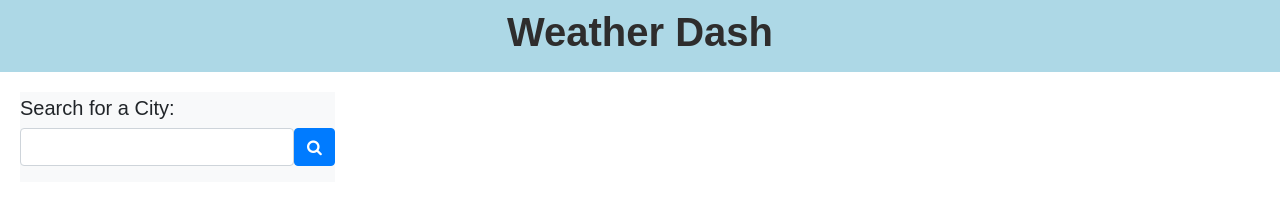
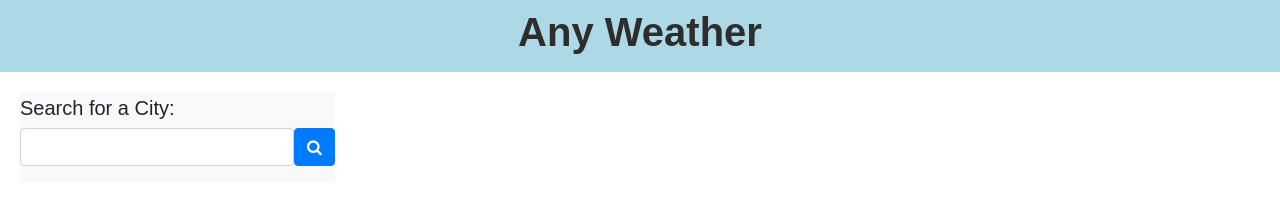
Before and after one commit to sdemercurio/weather-dashboard-app, a plain HTML site: page index.html in a window 1280 px wide. Drawn offline with nearby package versions, Linux system fonts and the light colour scheme; a web font is replaced by a local one.

Commit message:
name change

```diff
--- a/index.html
+++ b/index.html
@@ -9,12 +9,12 @@
     <link rel="stylesheet" href="https://use.typekit.net/wnn8xsn.css">
     <link rel="stylesheet" href="assets/css/style.css">
 
-    <title>Weather Dash</title>
+    <title>Any Weather</title>
 </head>
 <body>
     <!--=========================================== HEADER ====================================================-->
     <header class="container-fluid text-center p-2">
-        <h1>Weather Dash</h1>
+        <h1>Any Weather</h1>
     </header>
  <!--=========================================== SEARCH WINDOW ====================================================-->
     <div class="container-fluid">
```
Also changed, not shown: assets/js/script.js (+28 -0 lines).
